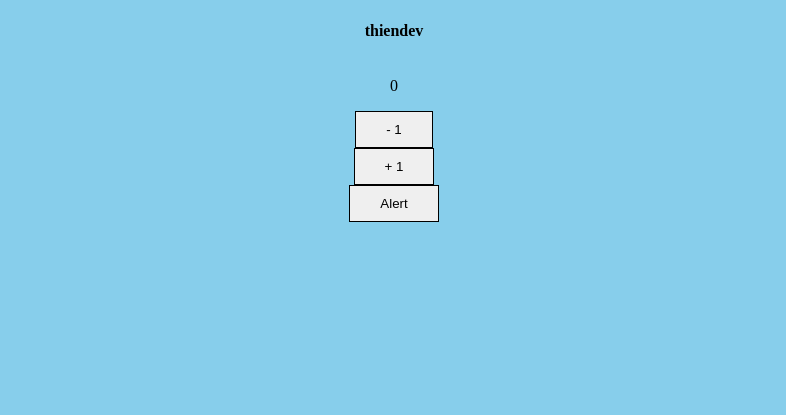
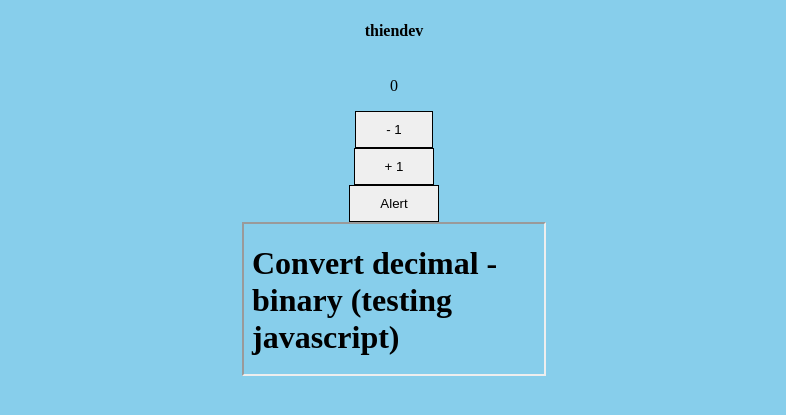
Before and after one commit to thiendev27/Test-Website, a plain HTML site: page index.htm in a window 1280 px wide. Shown: the part 187-602 px from the top of the page, without its empty margins (246-1032 px from the left). Drawn offline with Linux system fonts and the light colour scheme.

Commit message:
Update index.htm

```diff
--- a/index.htm
+++ b/index.htm
@@ -17,6 +17,7 @@ button:hover {background-color:white}
 <button onclick="decrease()">- 1</button>
 <button onclick="increase()">+ 1</button>
 <button onclick="warn()">Alert</button>
+<iframe src="Dec-Bin Converter.html"></iframe>
 </div>
 <script>
 let value = 0;
```
